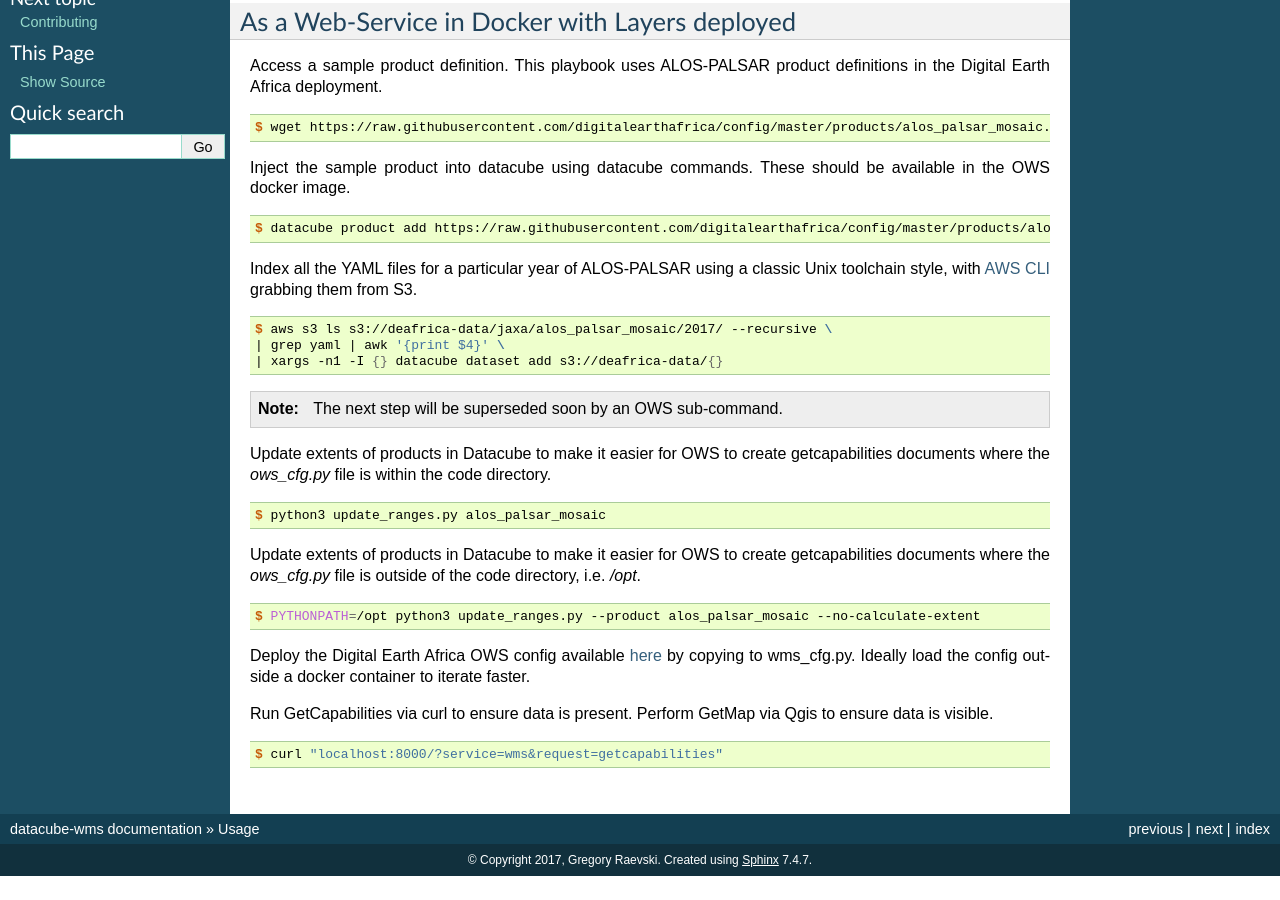
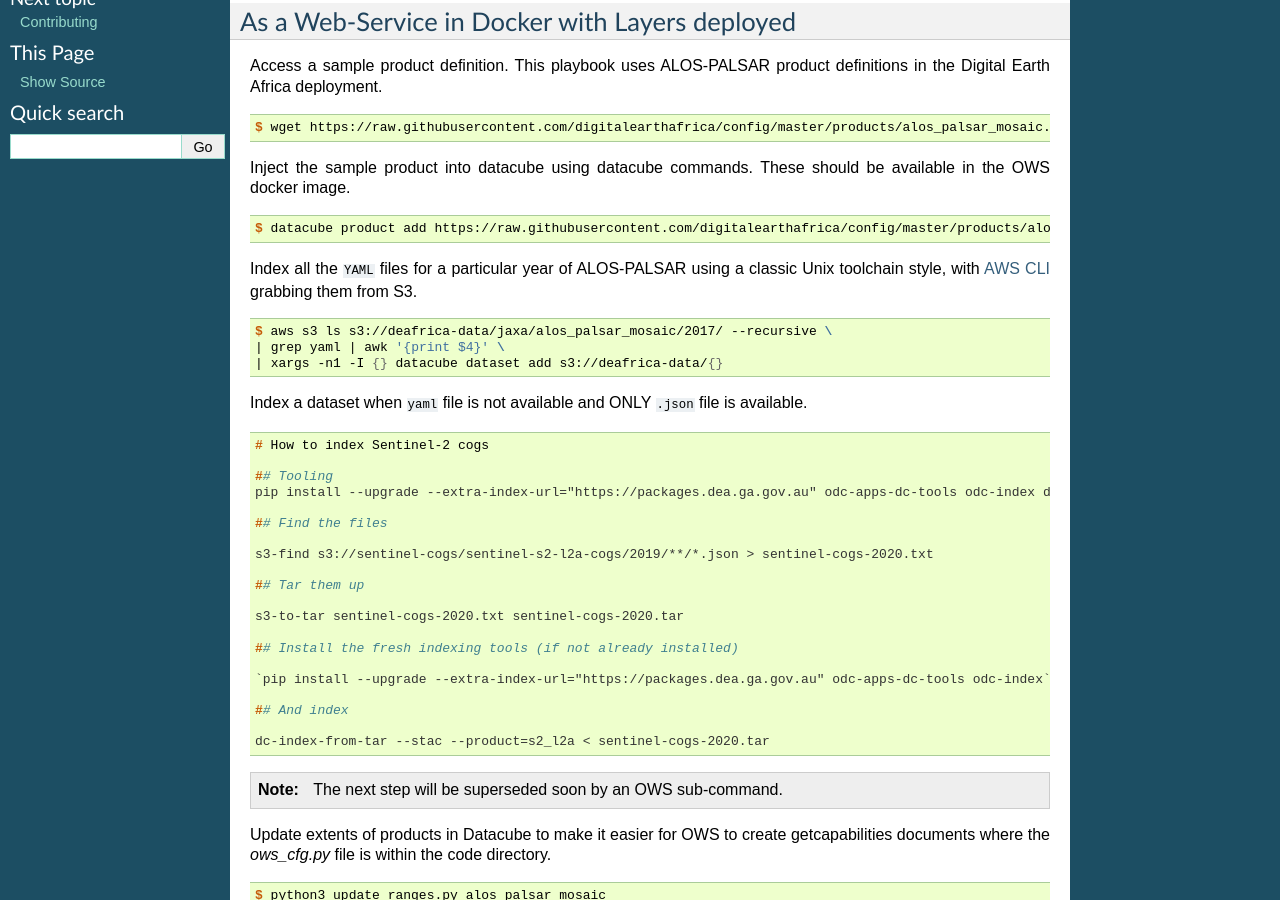
Before and after one commit to opendatacube/datacube-ows, a Sphinx documentation site: the page built from docs/usage.rst, in a window 1280 px wide and 900 px high, scrolled down 230 px. Built offline with Sphinx 7.4.7, drawn with Linux system fonts in a browser that asks for light colours; the version number could not be read and is left out; before the commit the page ends 1106 px from its top, so only the background shows below that.

Commit message:
Add instruction on indexing json only stac

```diff
--- a/docs/usage.rst
+++ b/docs/usage.rst
@@ -26,7 +26,7 @@ These should be available in the OWS docker image.
 
     $ datacube product add https://raw.githubusercontent.com/digitalearthafrica/config/master/products/alos_palsar_mosaic.yaml
 
-Index all the YAML files for a particular year of ALOS-PALSAR
+Index all the ``YAML`` files for a particular year of ALOS-PALSAR
 using a classic Unix toolchain style,
 with `AWS CLI <https://aws.amazon.com/cli/>`_ grabbing them from S3.
 
@@ -35,6 +35,31 @@ with `AWS CLI <https://aws.amazon.com/cli/>`_ grabbing them from S3.
     $ aws s3 ls s3://deafrica-data/jaxa/alos_palsar_mosaic/2017/ --recursive \
     | grep yaml | awk '{print $4}' \
     | xargs -n1 -I {} datacube dataset add s3://deafrica-data/{}
+
+Index a dataset when ``yaml`` file is not available and ONLY ``.json`` file is available.
+
+.. code-block:: console
+
+    # How to index Sentinel-2 cogs
+
+    ## Tooling
+    pip install --upgrade --extra-index-url="https://packages.dea.ga.gov.au" odc-apps-dc-tools odc-index datacube
+
+    ## Find the files
+
+    s3-find s3://sentinel-cogs/sentinel-s2-l2a-cogs/2019/**/*.json > sentinel-cogs-2020.txt
+
+    ## Tar them up
+
+    s3-to-tar sentinel-cogs-2020.txt sentinel-cogs-2020.tar
+
+    ## Install the fresh indexing tools (if not already installed)
+
+    `pip install --upgrade --extra-index-url="https://packages.dea.ga.gov.au" odc-apps-dc-tools odc-index`
+
+    ## And index
+
+    dc-index-from-tar --stac --product=s2_l2a < sentinel-cogs-2020.tar
 
 .. note:: The next step will be superseded soon by an OWS sub-command.
 
```
